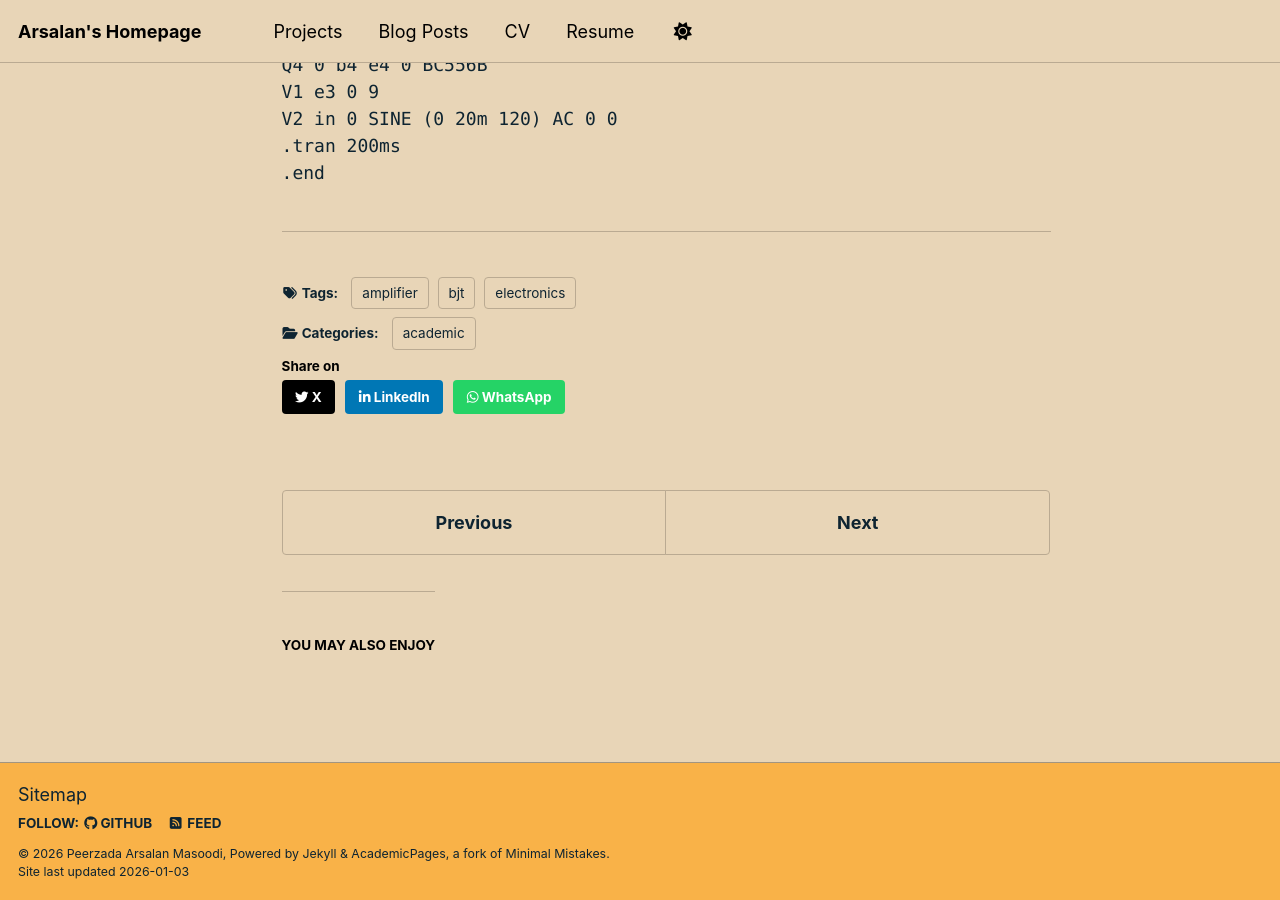
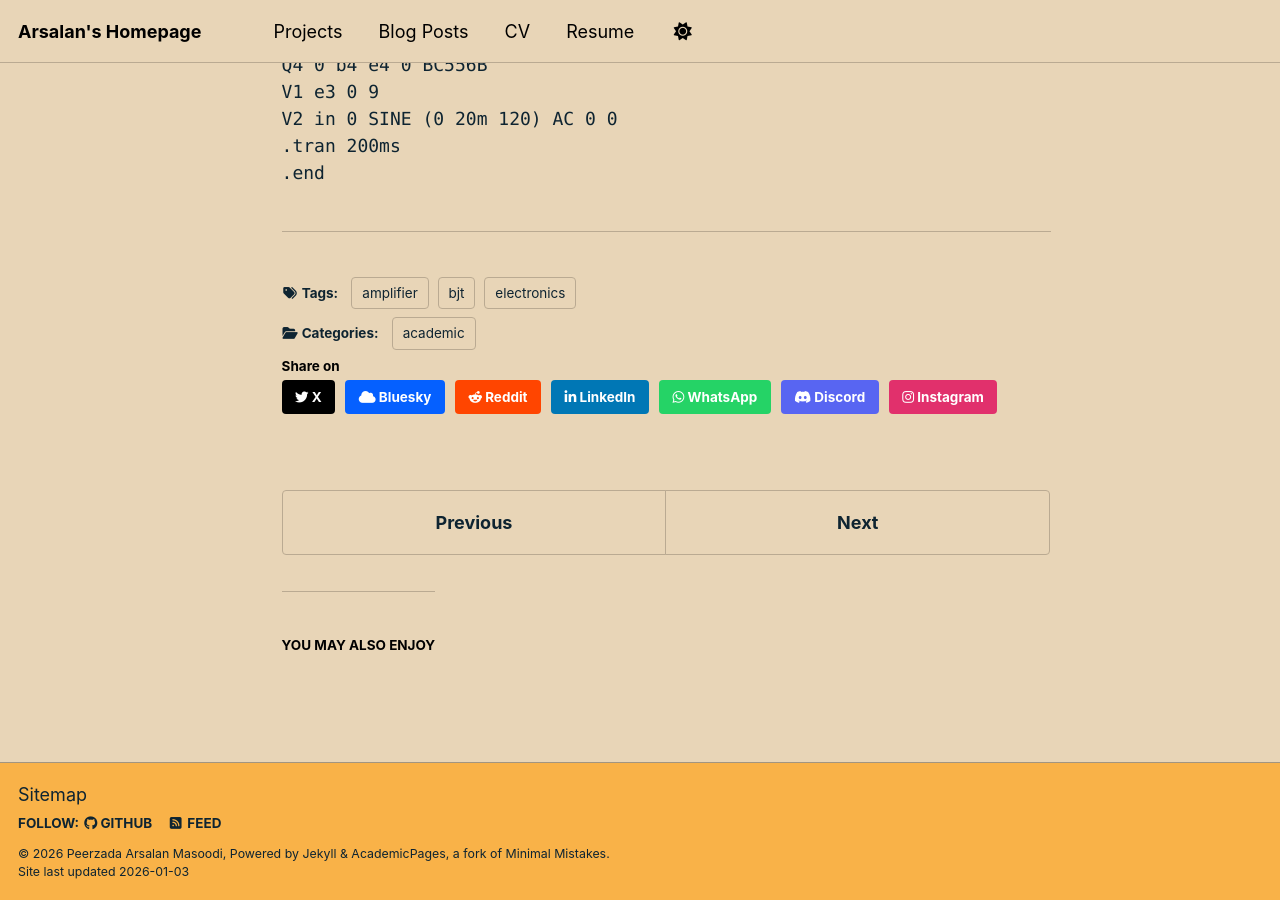
Before and after one commit to voidthecryptic/voidthecryptic.github.io, a Jekyll site: the page built from _portfolio/portfolio-1.md, in a window 1280 px wide and 900 px high, scrolled down 3966 px. Built offline with Jekyll 4.4.1, drawn with Linux system fonts in a browser that asks for light colours; a script bundle is joined from its source files by our own code; library files that are not in the unit come from our copies.

Commit message:
Update custom.html

```diff
--- a/_layouts/custom.html
+++ b/_layouts/custom.html
@@ -76,7 +76,7 @@ layout: compress
 
           <hr />
 
-          <div style="margin-top: 2em; margin-bottom: 2em;">
+         <div style="margin-top: 2em; margin-bottom: 2em;">
             <h4 style="margin-bottom: 0.5em;">Share on</h4>
             <div style="display: flex; gap: 10px; flex-wrap: wrap;">
 
@@ -85,6 +85,20 @@ layout: compress
                  class="btn"
                  style="background-color:#000;color:#fff; border: none;">
                 <i class="fab fa-twitter"></i> X
+              </a>
+
+              <a href="https://bsky.app/intent/compose?text={{ page.title | url_encode }}%20{{ site.url }}{{ page.url }}"
+                 target="_blank" rel="noopener noreferrer"
+                 class="btn"
+                 style="background-color:#0560FF;color:#fff; border: none;">
+                <i class="fa fa-cloud"></i> Bluesky
+              </a>
+
+              <a href="https://www.reddit.com/submit?url={{ site.url }}{{ page.url }}&title={{ page.title | url_encode }}"
+                 target="_blank" rel="noopener noreferrer"
+                 class="btn"
+                 style="background-color:#FF4500;color:#fff; border: none;">
+                <i class="fab fa-reddit-alien"></i> Reddit
               </a>
 
               <a href="https://www.linkedin.com/shareArticle?mini=true&url={{ site.url }}{{ page.url }}&title={{ page.title | url_encode }}"
@@ -99,6 +113,20 @@ layout: compress
                  class="btn"
                  style="background-color:#25D366;color:#fff; border: none;">
                 <i class="fab fa-whatsapp"></i> WhatsApp
+              </a>
+
+              <a href="#"
+                 onclick="navigator.clipboard.writeText('{{ site.url }}{{ page.url }}'); alert('Link copied! You can now paste it into Discord.'); return false;"
+                 class="btn"
+                 style="background-color:#5865F2;color:#fff; border: none;">
+                <i class="fab fa-discord"></i> Discord
+              </a>
+
+              <a href="#"
+                 onclick="navigator.clipboard.writeText('{{ site.url }}{{ page.url }}'); alert('Link copied! You can now paste it into Instagram Stories/DMs.'); return false;"
+                 class="btn"
+                 style="background-color:#E1306C;color:#fff; border: none;">
+                <i class="fab fa-instagram"></i> Instagram
               </a>
 
             </div>
```
